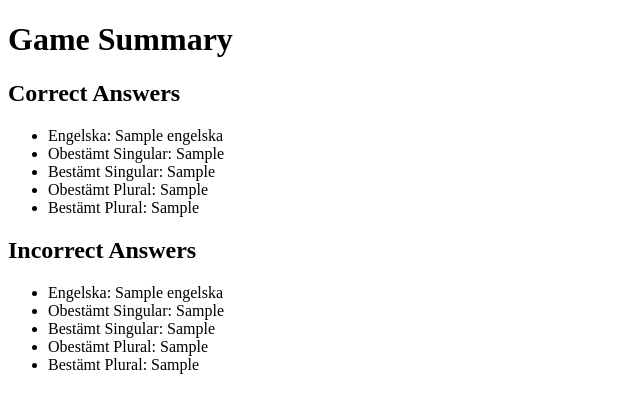
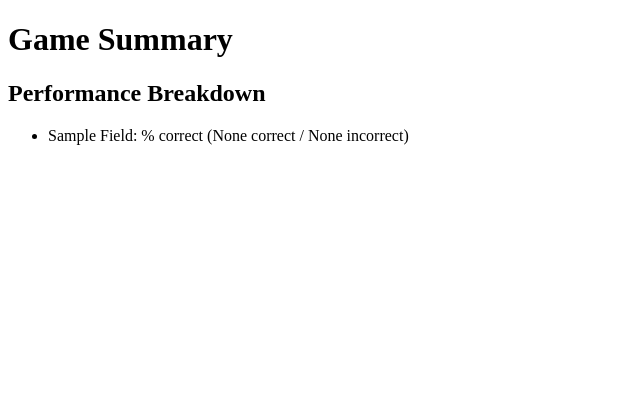
Before and after one commit to suitst/website, a Django app: template timpage/svenska/templates/substantiv_summary.html in a window 1280 px wide. Shown: the part 29-442 px from the top of the page, without its empty margins (0-640 px from the left). Run offline with Django 5.2, Linux system fonts and the light colour scheme; the template is opened without the code that fills it: most values are stand-ins (such as "Sample title", 1, 10 or a date in 2020).

Commit message:
formatted game summary as percentage correct

```diff
--- a/timpage/svenska/templates/substantiv_summary.html
+++ b/timpage/svenska/templates/substantiv_summary.html
@@ -1,23 +1,19 @@
 {% extends "base.html" %}
 {% load static %}
+{% load custom_filters %}
 {% block content %}
 
 <h1>Game Summary</h1>
-<h2>Correct Answers</h2>
+<h2>Performance Breakdown</h2>
     <ul>
-        <li>Engelska: {{ game_stats.correct.engelska }}</li>
-        <li>Obestämt Singular: {{ game_stats.correct.obestamt_singular }}</li>
-        <li>Bestämt Singular: {{ game_stats.correct.bestamt_singular }}</li>
-        <li>Obestämt Plural: {{ game_stats.correct.obestamt_plural }}</li>
-        <li>Bestämt Plural: {{ game_stats.correct.bestamt_plural }}</li>
-    </ul>
-    <h2>Incorrect Answers</h2>
-    <ul>
-        <li>Engelska: {{ game_stats.incorrect.engelska }}</li>
-        <li>Obestämt Singular: {{ game_stats.incorrect.obestamt_singular }}</li>
-        <li>Bestämt Singular: {{ game_stats.incorrect.bestamt_singular }}</li>
-        <li>Obestämt Plural: {{ game_stats.incorrect.obestamt_plural }}</li>
-        <li>Bestämt Plural: {{ game_stats.incorrect.bestamt_plural }}</li>
+        {% for field in game_stats.correct.keys %}
+            <li>
+                {{ field|title }}:
+                {{ game_stats.percentages.correct|get_item:field|floatformat:2 }}% correct
+                ({{ game_stats.correct|get_item:field }} correct /
+                {{ game_stats.incorrect|get_item:field }} incorrect)
+            </li>
+        {% endfor %}
     </ul>
 
 {% endblock %}
--- /dev/null
+++ b/timpage/svenska/templatetags/custom_filters.py
@@ -0,0 +1,7 @@
+from django import template
+
+register = template.Library()
+
+@register.filter
+def get_item(dictionary, key):
+    return dictionary.get(key)
```
Also changed, not shown: timpage/svenska/views.py (+22 -0 lines), timpage/db.sqlite3.
